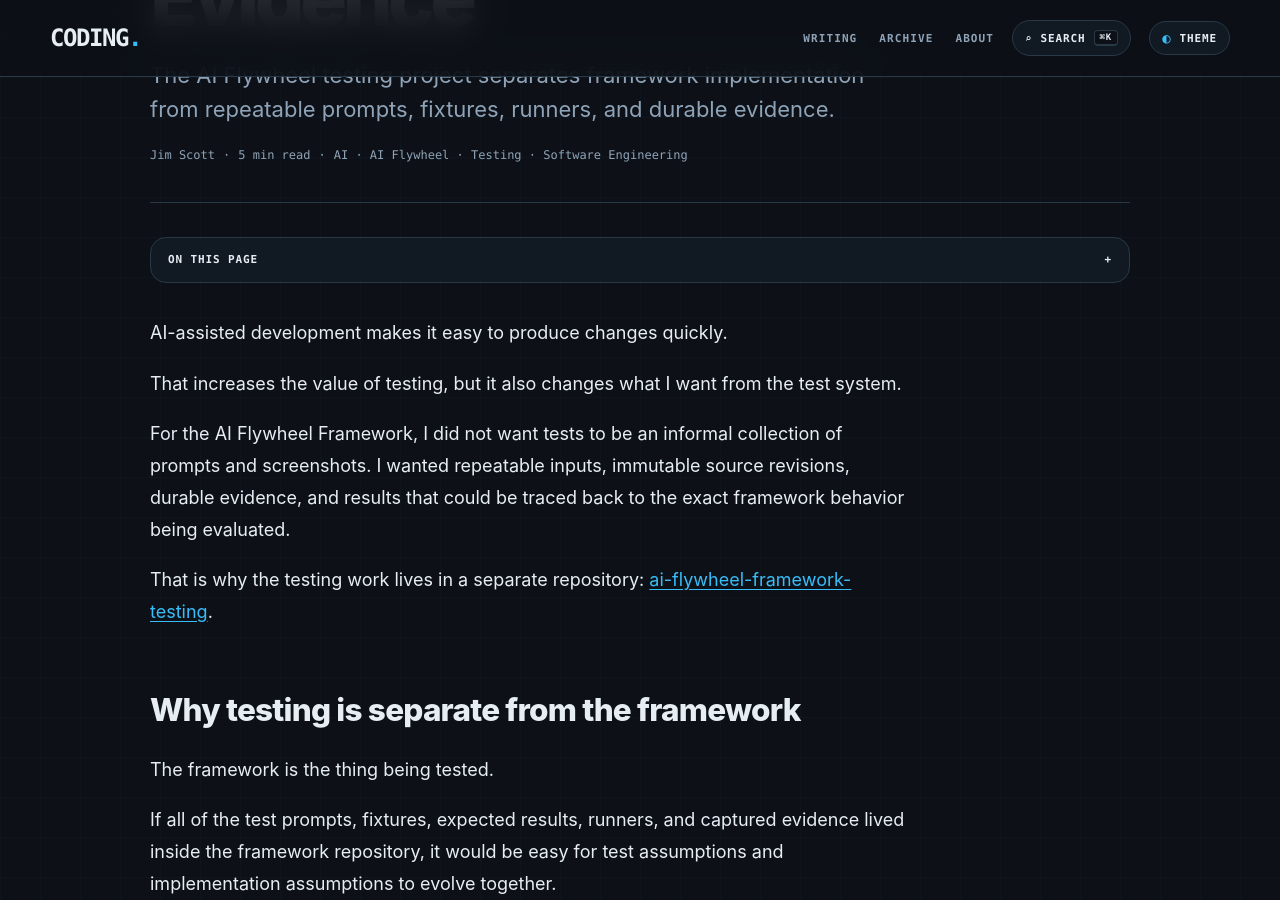
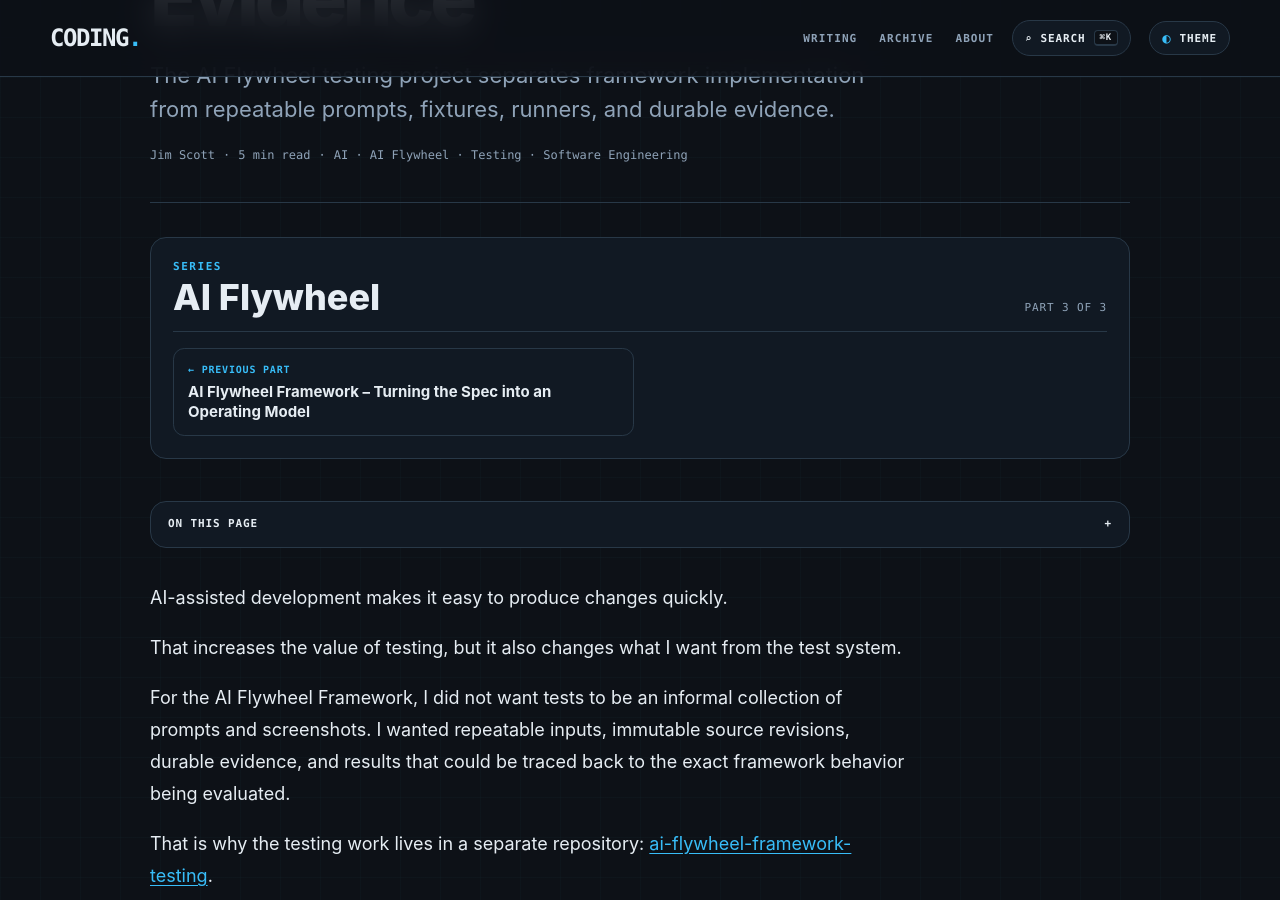
Before and after one commit to infoconex/coding-blog, a Jekyll site: the page built from post/2026/07/27/testing-the-ai-flywheel-framework-with-durable-evidence/index.md, in a window 1280 px wide and 900 px high, scrolled down 403 px. Built offline with Jekyll 4.4.1, drawn with Linux system fonts in a browser that asks for light colours.

Commit message:
Add AI Flywheel series metadata

```diff
--- a/post/2026/07/27/testing-the-ai-flywheel-framework-with-durable-evidence/index.md
+++ b/post/2026/07/27/testing-the-ai-flywheel-framework-with-durable-evidence/index.md
@@ -6,6 +6,8 @@ tags: ["AI", "AI Flywheel", "Testing", "Software Engineering"]
 slug: "testing-the-ai-flywheel-framework-with-durable-evidence"
 author: "Jim Scott"
 permalink: "/post/2026/07/27/testing-the-ai-flywheel-framework-with-durable-evidence"
+series: "AI Flywheel"
+seriesOrder: 3
 ---
 AI-assisted development makes it easy to produce changes quickly.
 
```
